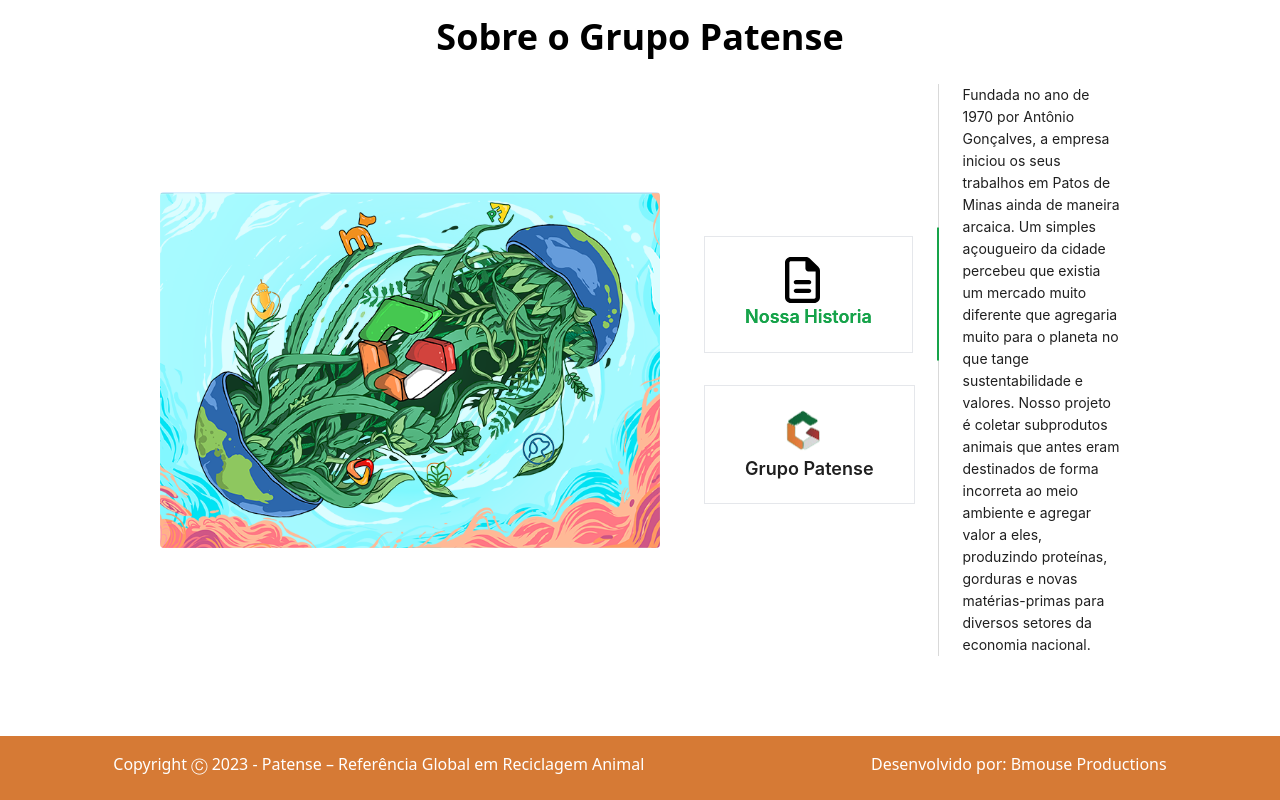
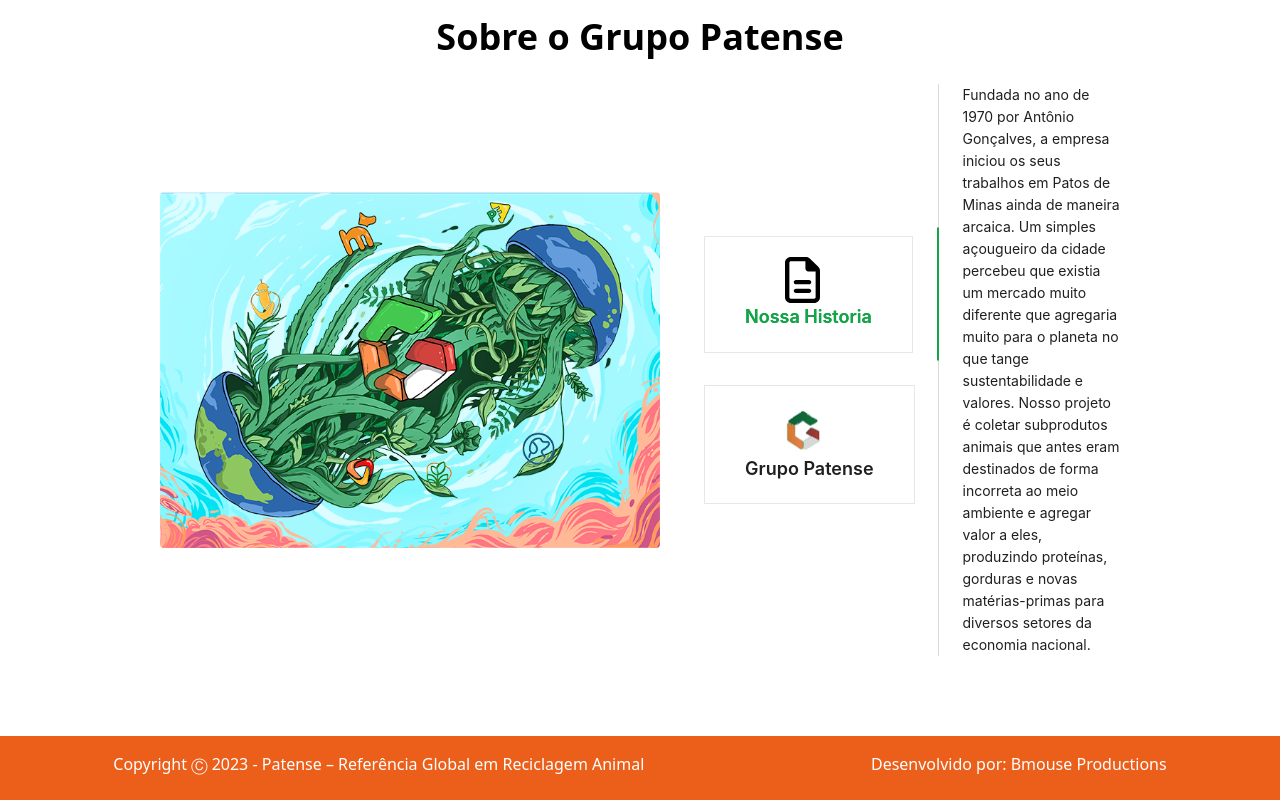
Before and after one commit to matheustxr/LP-Patense, a React (Vite) app: page / in a window 1280 px wide. Shown: the part 2606-3406 px from the top of the page. Built offline with nearby package versions, Linux system fonts and the light colour scheme.

Commit message:
alteração banner tamanho do texto no banner

```diff
--- a/src/components/BannerProduct.jsx
+++ b/src/components/BannerProduct.jsx
@@ -91,7 +91,7 @@ export default function BannerProduct(){
                         <div  className="w-full lg:w-1/2 h-full  flex items-center justify-center">
                             <div className="lg:w-[75%] flex flex-col items-center p-5 rounded backdrop-blur-sm bg-">
                                 <h1 className="text-[60px] text-white text-center animationText3D">Nome do Produto</h1>
-                                <p className=" w-[90%] lg:w-2/3 text-white">
+                                <p className=" w-[90%] lg:w-2/3 text-white text-xl">
                                     Lorem ipsum dolor sit amet, consectetur adipisicing elit. Quis, facere fuga. Animi sapiente architecto excepturi facilis assumenda? Magni impedit sed nesciunt vitae autem harum esse eaque, laudantium accusantium quis veniam!
                                 </p>
                                 <div className="p-[3px] w-max mt-8 bg-gradient-to-tl from-green-600 to-yellow-500 rounded-2xl">
@@ -108,7 +108,7 @@ export default function BannerProduct(){
                         <div  className="w-full lg:w-1/2 h-full  flex items-center justify-center">
                             <div className="lg:w-[75%] flex flex-col items-center p-5 rounded backdrop-blur-sm">
                                 <h1 className="text-[60px] text-white text-center animationText3D">Nome do Produto</h1>
-                                <p className="w-[90%] lg:w-2/3 text-white">
+                                <p className="w-[90%] lg:w-2/3 text-white text-xl">
                                     Lorem ipsum dolor sit amet, consectetur adipisicing elit. Quis, facere fuga. Animi sapiente architecto excepturi facilis assumenda? Magni impedit sed nesciunt vitae autem harum esse eaque, laudantium accusantium quis veniam!
                                 </p>
                                 <div className="p-[3px] w-max mt-8 bg-gradient-to-tl from-green-600 to-yellow-500 rounded-2xl">
--- a/src/components/Footer.jsx
+++ b/src/components/Footer.jsx
@@ -1,7 +1,7 @@
 
 export default function Footer(){
     return(
-        <footer className="w-full py-4 flex flex-col lg:flex-row lg:justify-around text-white bg-[#d67a35]">
+        <footer className="w-full py-4 flex flex-col lg:flex-row lg:justify-around text-white bg-[#ec5f1a]">
             <p className="text-center mb-2">
                 Copyright Ⓒ 2023 - Patense – Referência Global em Reciclagem Animal
             </p>
```
